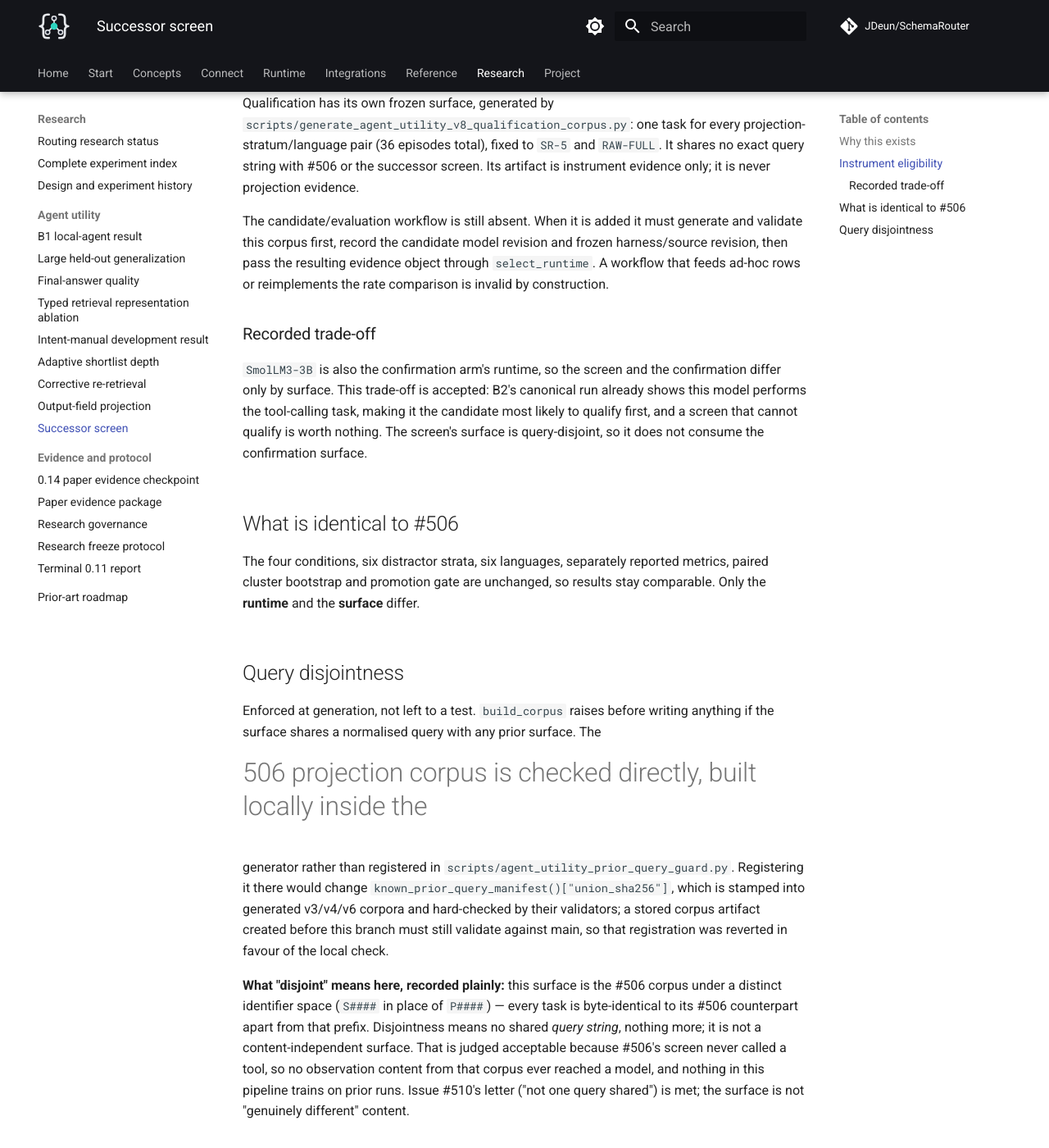
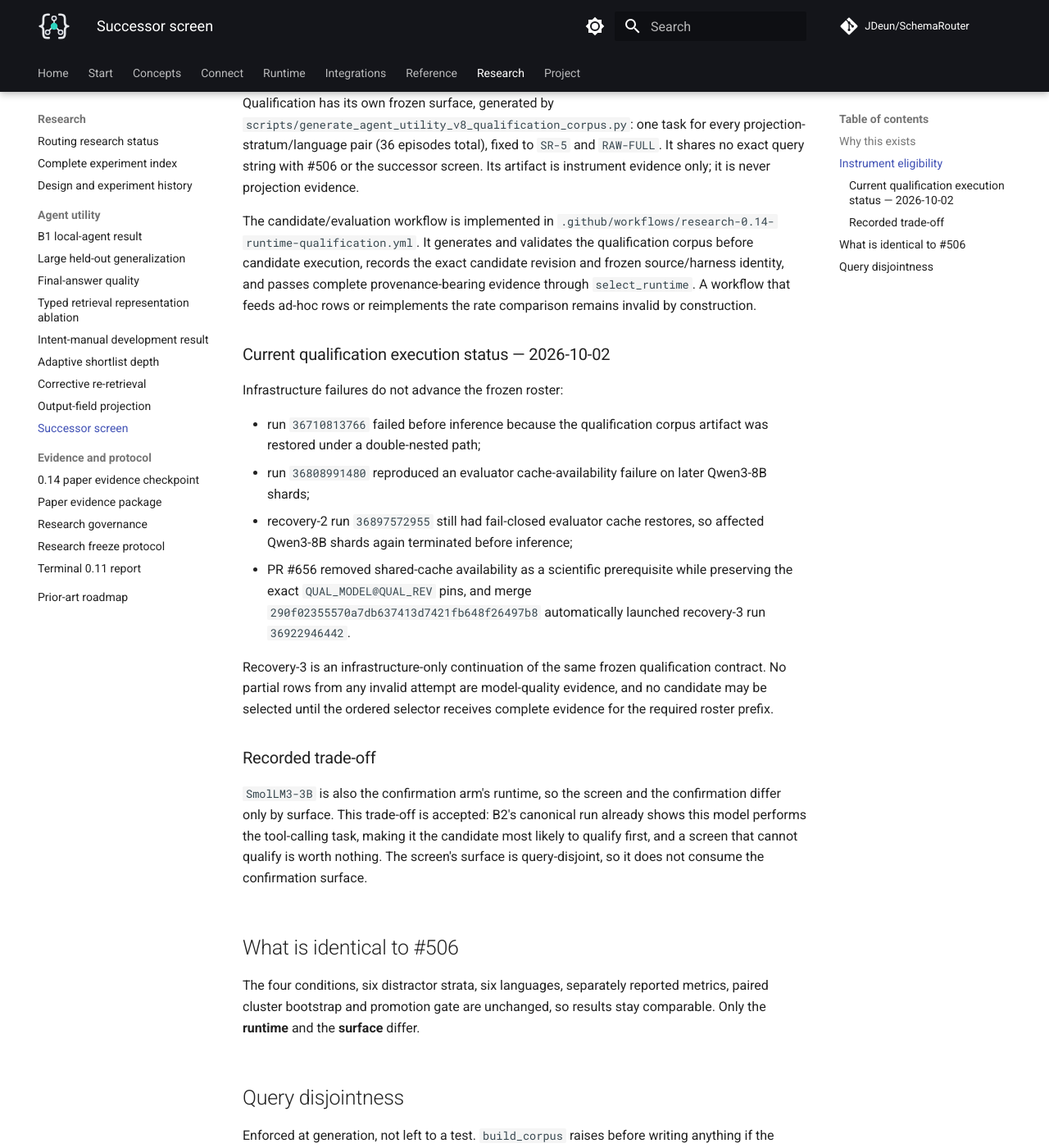
Before and after one commit to JDeun/SchemaRouter, an MkDocs documentation site: the page built from docs/research/successor-screen.md, in a window 1280 px wide and 1400 px high, scrolled down 1795 px. Shown: the whole window at 82% size. Built offline with MkDocs 1.6.1 and Material for MkDocs 9.7.7, drawn with Linux system fonts in a browser that asks for light colours; comment, search, counter and statistics services are not loaded.

Commit message:
docs: record #510 qualification workflow and recovery lineage

```diff
--- a/docs/research/successor-screen.md
+++ b/docs/research/successor-screen.md
@@ -75,11 +75,29 @@ projection-stratum/language pair (36 episodes total), fixed to `SR-5` and
 `RAW-FULL`. It shares no exact query string with #506 or the successor screen.
 Its artifact is instrument evidence only; it is never projection evidence.
 
-The candidate/evaluation workflow is still absent. When it is
-added it must generate and validate this corpus first, record the candidate
-model revision and frozen harness/source revision, then pass the resulting
-evidence object through `select_runtime`. A workflow that feeds ad-hoc rows or
-reimplements the rate comparison is invalid by construction.
+The candidate/evaluation workflow is implemented in
+`.github/workflows/research-0.14-runtime-qualification.yml`. It generates and validates the
+qualification corpus before candidate execution, records the exact candidate revision and frozen
+source/harness identity, and passes complete provenance-bearing evidence through `select_runtime`.
+A workflow that feeds ad-hoc rows or reimplements the rate comparison remains invalid by
+construction.
+
+### Current qualification execution status — 2026-10-02
+
+Infrastructure failures do not advance the frozen roster:
+
+- run `36710813766` failed before inference because the qualification corpus artifact was restored
+  under a double-nested path;
+- run `36808991480` reproduced an evaluator cache-availability failure on later Qwen3-8B shards;
+- recovery-2 run `36897572955` still had fail-closed evaluator cache restores, so affected
+  Qwen3-8B shards again terminated before inference;
+- PR #656 removed shared-cache availability as a scientific prerequisite while preserving the exact
+  `QUAL_MODEL@QUAL_REV` pins, and merge `290f02355570a7db637413d7421fb648f26497b8`
+  automatically launched recovery-3 run `36922946442`.
+
+Recovery-3 is an infrastructure-only continuation of the same frozen qualification contract. No
+partial rows from any invalid attempt are model-quality evidence, and no candidate may be selected
+until the ordered selector receives complete evidence for the required roster prefix.
 
 ### Recorded trade-off
 
```
